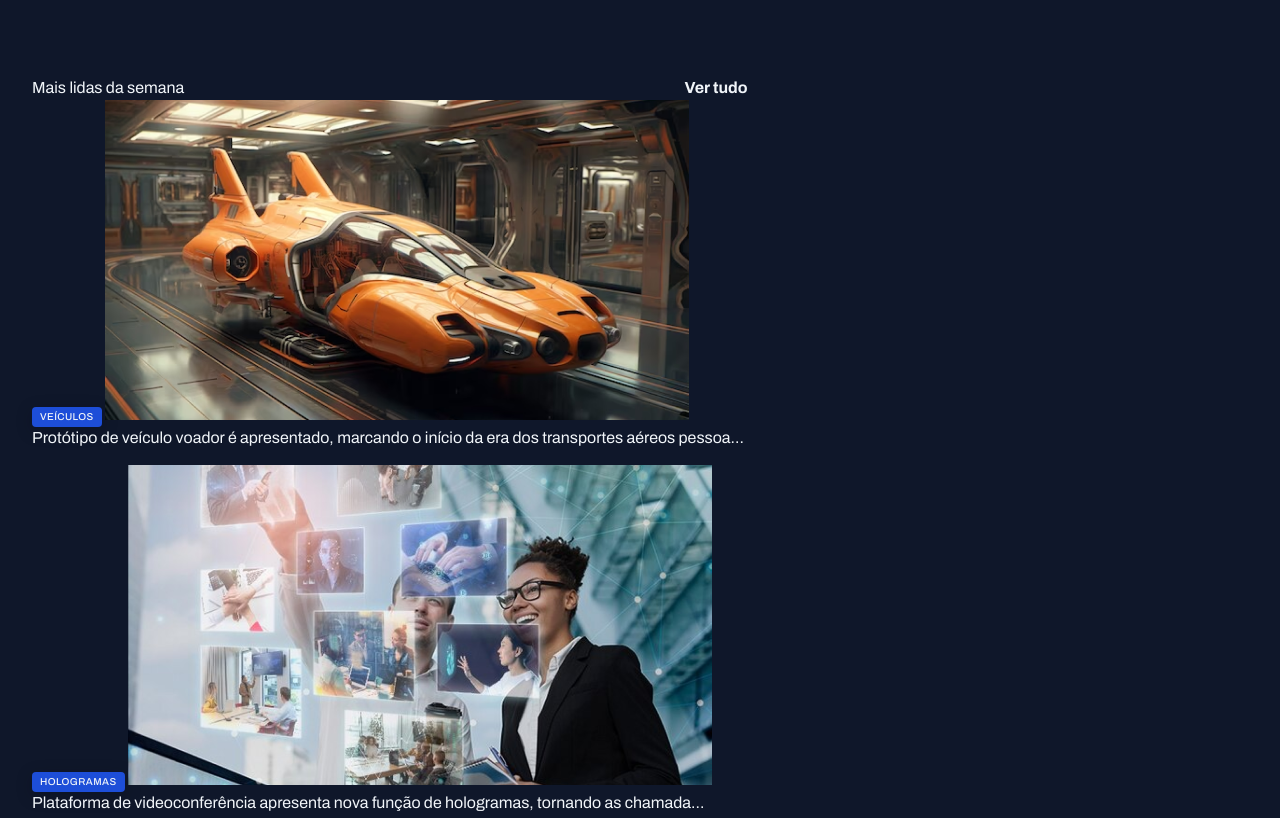
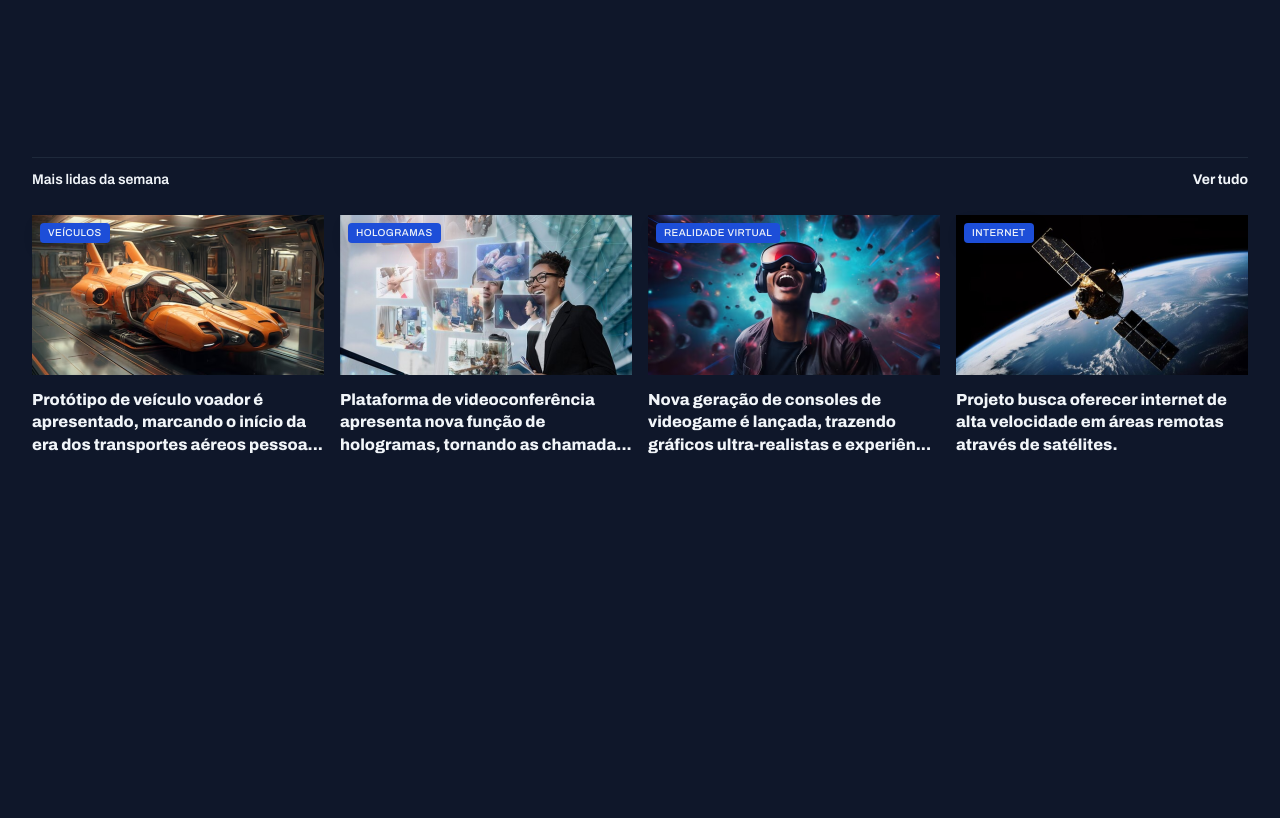
Before and after one commit to AyrtonYamashita/projeto-grid, a plain HTML site: page index.html in a window 1280 px wide. Shown: the part 607-1425 px from the top of the page. After the commit the page ends 1143 px from the top, so only its background shows below. Drawn offline with Linux system fonts and the light colour scheme.

Commit message:
aplicando estilo na seção mais lida da semana

```diff
--- a/styles/global.css
+++ b/styles/global.css
@@ -49,6 +49,7 @@ img {
 
 main {
   margin-top: 40px;
+  gap: 80px;
 }
 
 section{
--- a/styles/sections.css
+++ b/styles/sections.css
@@ -1,3 +1,24 @@
+section header {
+  border-top: 1px solid var(--stroke-color);
+  padding-block: 12px 24px;
+  font: var(--text-span);
+
+  a {
+    justify-self: end;
+    align-items: center;
+    gap: 8px;
+    span {
+      background-image: url(../assets/icons/ArrowRight.svg);
+      width: 16px;
+      height: 16px;
+    }
+
+    &:hover span {
+      background-image: url(../assets/icons/ArrowRight-hover.svg);
+    }
+  }
+}
+
 #featured {
   img {
     height: 100%;
@@ -14,26 +35,46 @@
       position: absolute;
       inset: 0;
       top: 50%;
-      background: linear-gradient(
-        180deg,
-        transparent 0%,
-        #020617 100%
-      );
+      background: linear-gradient(180deg, transparent 0%, #020617 100%);
     }
 
-    figcaption{
+    figcaption {
       position: absolute;
       bottom: 0;
 
       padding: 24px;
 
-      &:has(.text-lg){
+      &:has(.text-lg) {
         padding: 12px;
       }
 
-      h2{
+      h2 {
         margin-top: 8px;
       }
     }
   }
 }
+
+#weekly {
+  & > div {
+    grid-template-columns: repeat(4, 292px);
+  }
+
+  img {
+    height: 160px;
+  }
+
+  figure {
+    position: relative;
+    .content-tag {
+      position: absolute;
+      top: 8px;
+      left: 8px;
+    }
+
+    p{
+      margin-top: 8px;
+      font-weight: 800;
+    }
+  }
+}
```
